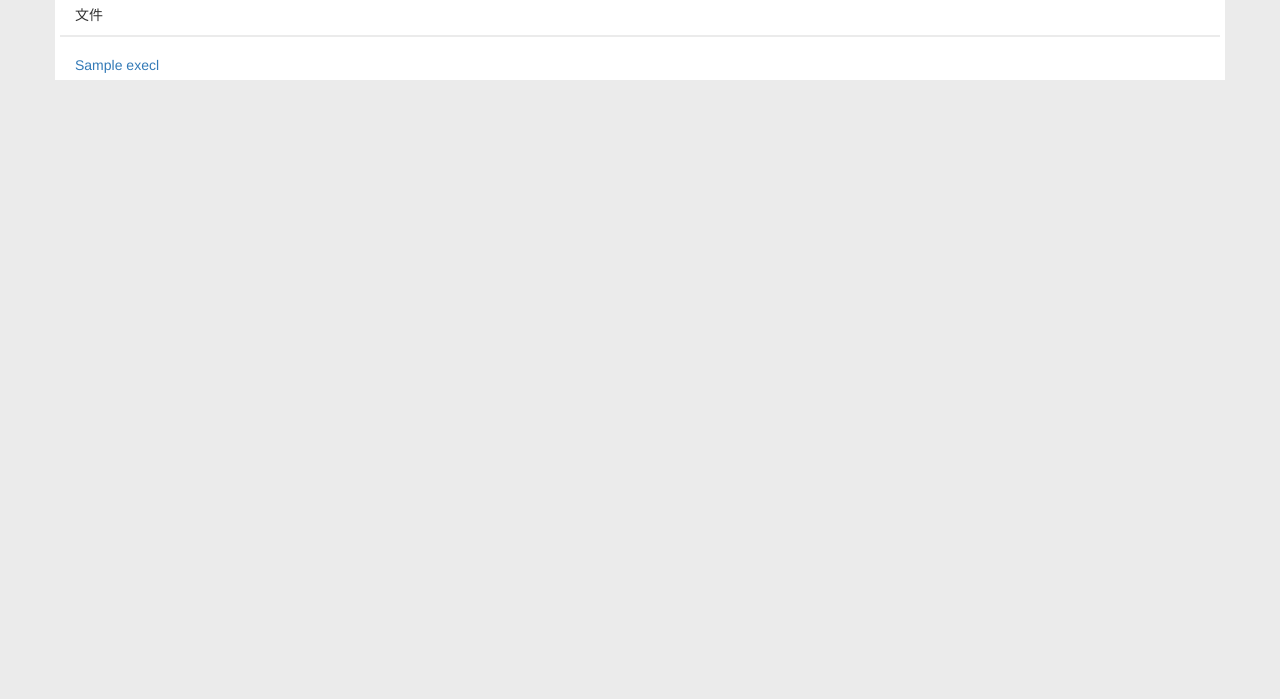
After one commit to SnailJin/house, a Django app: template templates/execl_list.html in a window 1280 px wide. The commit adds this page. Shown: the top 699 px of the page. Run offline with Django 3.2, Linux system fonts and the light colour scheme; the template is opened without the code that fills it: most values are stand-ins (such as "Sample title", 1, 10 or a date in 2020); parts of the project's set-up code (start-up, migrations or seed data) failed here and were passed over; some libraries are stand-ins or nearby versions.

Commit message:
little_change

```diff
--- a/templates/bind_account.html
+++ b/templates/bind_account.html
@@ -32,6 +32,9 @@
 <form method="POST" action="/agent/bind_account/">
     {% csrf_token %}
     <div class="container">
+        <div id="background" style="position:fixed;z-index:-1;top:0px;left:0px;bottom: 0px;top: 0px;">
+            <img src="/static/img/background1.jpg" width="100%" height="100%;border:0;"/>
+        </div>
         <div class="row" >
             <center><h3>绑定银行卡</h3></center>
         </div>
--- a/templates/client_list.html
+++ b/templates/client_list.html
@@ -45,6 +45,9 @@
 </head>
 <body>
 <div class="container">
+    <div id="background" style="position:fixed;z-index:-1;top:0px;left:0px;bottom: 0px;top: 0px;">
+        <img src="/static/img/background1.jpg" width="100%" height="100%;border:0;"/>
+    </div>
     <div class="row" >
         <div class="col-xs-4">
             <font>姓名</font>
--- /dev/null
+++ b/templates/execl_list.html
@@ -0,0 +1,65 @@
+<!DOCTYPE html>
+<html>
+<head lang="zh-CN">
+    <meta charset="UTF-8">
+    <meta name="viewport" content="width=device-width, initial-scale=1, maximum-scale=1, user-scalable=no">
+    <link rel="stylesheet" href="http://cdn.bootcss.com/bootstrap/3.3.4/css/bootstrap.min.css">
+    <script src="http://cdn.bootcss.com/jquery/2.1.3/jquery.min.js"></script>
+    <script src="http://cdn.bootcss.com/bootstrap/3.3.4/js/bootstrap.min.js"></script>
+    <link rel="stylesheet" href="css/app.css"/>
+    <title>excel文件列表</title>
+    <style>
+        body{
+            background-color: rgb(235, 235, 235);
+            min-height: 700px;
+        }
+        .container>.row{
+            background-color: white;
+            padding: 5px;
+
+        }
+        .avatar{
+            border-radius: 20px;
+        }
+        .line{
+            width: 100%;
+            height: 1.5px;
+            font-size: 0px;
+            background-color:  rgb(235, 235, 235);
+            margin-bottom: 8px;
+        }
+        p,font{
+            line-height: 9px;
+        }
+        center{
+            position: relative;
+            top:90%;
+        }
+        #add_client{
+            margin-top: 20px;
+            width: 100%;
+            position: fixed;
+            bottom: 0px;
+        }
+    </style>
+</head>
+<body>
+<div class="container">
+    <div class="row" >
+        <div class="col-xs-12">
+            <font>文件</font>
+        </div>
+    </div>
+    <div class="row">
+        <div class="line"></div>
+    </div>
+    {%for execl in execl_list %}
+    <div class="row">
+        <div class="col-xs-12">
+            <a href="/agent/download/{{execl}}">{{execl}}</a>
+        </div>
+    </div>
+    {%endfor%}
+</div>
+</body>
+</html>
--- a/templates/profile.html
+++ b/templates/profile.html
@@ -39,6 +39,9 @@
 </head>
 <body>
 <div class="container">
+    <div id="background" style="position:fixed;z-index:-1;top:0px;left:0px;bottom: 0px;top: 0px;">
+        <img src="/static/img/background1.jpg" width="100%" height="100%;border:0;"/>
+    </div>
     <div class="row" >
         <div class="col-xs-4">
             <img class="avatar" src="./img/image001.png" width="60px"  height="60px">
--- a/templates/recommed.html
+++ b/templates/recommed.html
@@ -39,6 +39,9 @@
 </head>
 <body>
 <div class="container">
+    <div id="background" style="position:fixed;z-index:-1;top:0px;left:0px;bottom: 0px;top: 0px;">
+        <img src="/static/img/background1.jpg" width="100%" height="100%;border:0;"/>
+    </div>
     <div class="row" >
         <div class="col-xs-3">
             <img class="avatar" src="./img/image001.png" width="60px"  height="60px">
--- a/templates/update_profile.html
+++ b/templates/update_profile.html
@@ -32,6 +32,9 @@
 <form method="POST" action="/update_profile/">
     {% csrf_token %}
 <div class="container">
+    <div id="background" style="position:fixed;z-index:-1;top:0px;left:0px;bottom: 0px;top: 0px;">
+        <img src="/static/img/background1.jpg" width="100%" height="100%;border:0;"/>
+    </div>
     <div class="row" >
         <center><h3>完善信息</h3></center>
     </div>
```
Also changed, not shown: static/img/background1.jpg (added).
